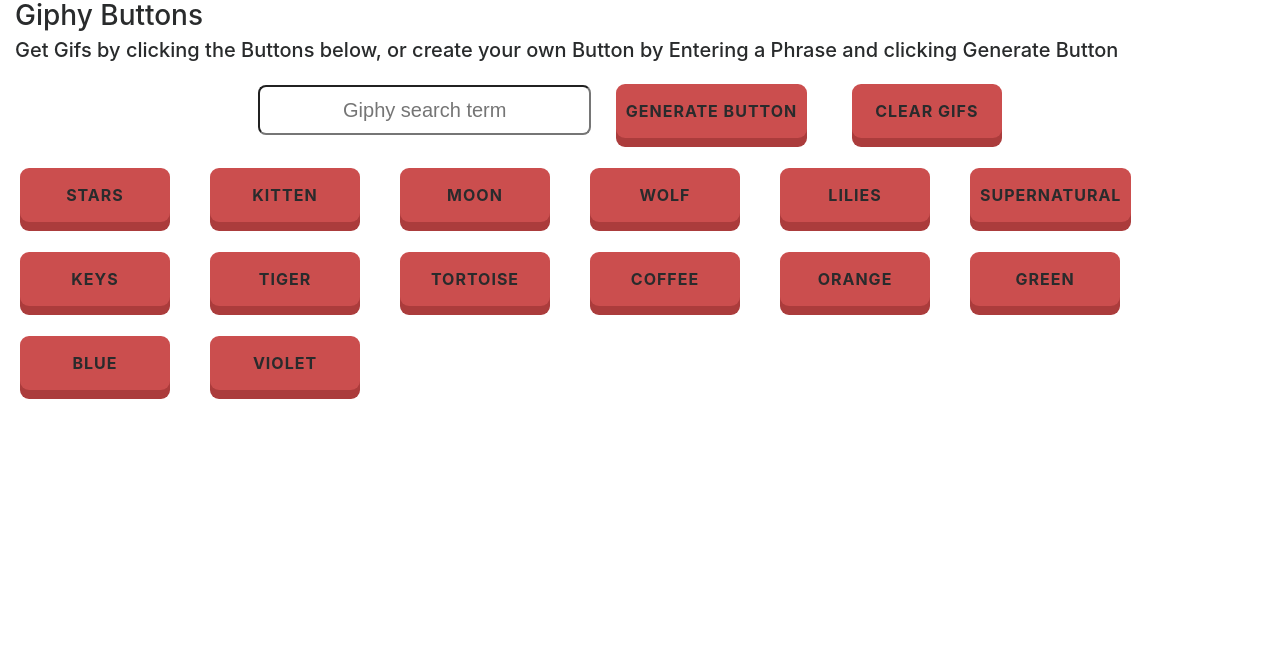
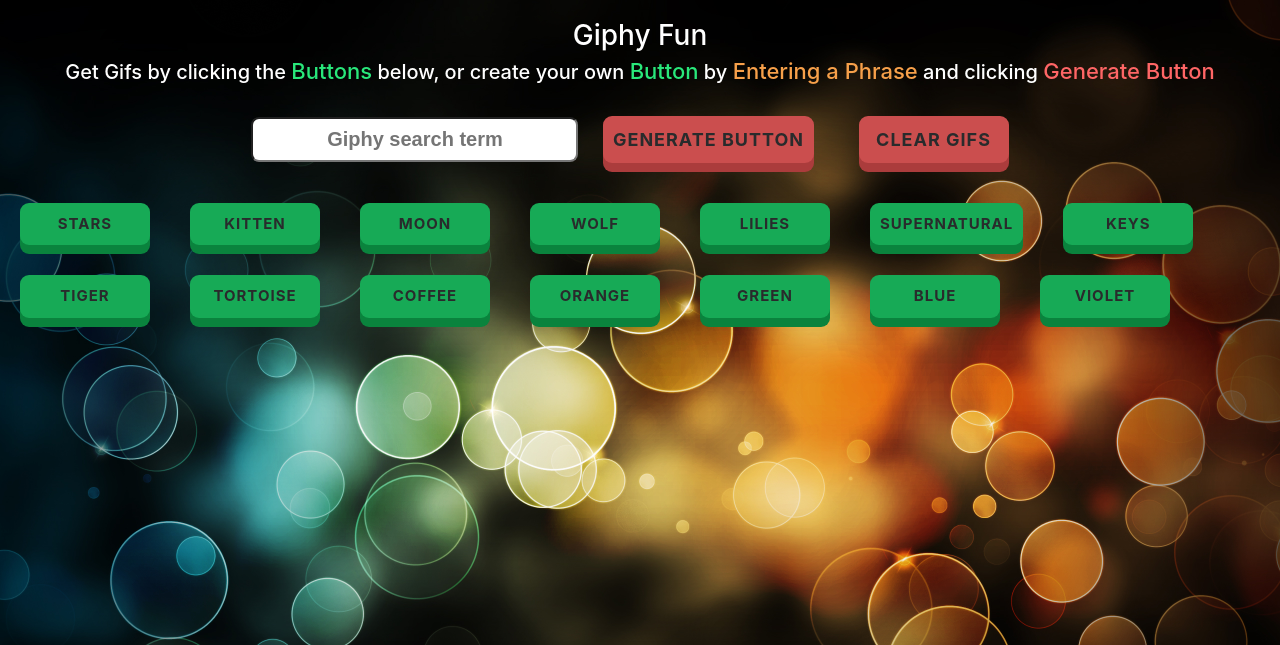
Before and after one commit to AceARK/GiphyApp, a PHP site: page / in a window 1280 px wide. Shown: the top 645 px of the page. Run offline with PHP 8.4, Linux system fonts and the light colour scheme; some libraries are stand-ins or nearby versions.

Commit message:
Adding css styles and background

```diff
--- a/css/style.css
+++ b/css/style.css
@@ -1,3 +1,28 @@
+* {
+	box-sizing: border-box;
+}
+
+body {
+	background: url("../images/bg.jpg") no-repeat center center fixed;
+	-webkit-background-size: cover;
+    -moz-background-size: cover;
+    -o-background-size: cover;
+    background-size: 100% 100%;
+}
+h3 {
+	margin-top: 20px;
+}
+
+h3, h5 {
+	font-weight: 500;
+	color: white;
+}
+
+form {
+	margin: 10px;
+}
+
+/* Default button style */
 .btn-2c:hover {
     box-shadow: 0 7px #ab3c3c;
     top: 3px;
@@ -20,13 +45,14 @@
     color: inherit;
     cursor: pointer;
     min-width: 150px;
-    padding: 15px 10px;
+    padding: 10px 10px;
     display: inline-block;
     margin: 15px 20px;
     text-transform: uppercase;
     letter-spacing: 1px;
     font-weight: 700;
     outline: none;
+    font-size: 18px;
     position: relative;
 }
 
@@ -35,16 +61,39 @@
 	top: 8px;
 }
 
+/* Styling dynamically generated buttons */
+.giphyButtons {
+	font-size: 15px;
+	min-width: 130px;
+	background: #17aa56;
+}
+
+#buttonDisplay>.btn-2c:hover {
+	box-shadow: 0 7px #0a833d;
+}
+
+#buttonDisplay>.btn-2c {
+	box-shadow: 0 9px #0a833d;
+}
+
+#buttonDisplay>.btn-2c:active {
+	box-shadow: none;
+}
+
 .button, #searchPhrase {
    outline: none !important;
 }
 
+/* Styling input box */
 #searchPhrase {
 	width: 30%;
 	margin-top: 15px;
-	height: 50px;
+	height: 45px;
+	top: 10px;
 	border-radius: 8px;
 	font-size: 20px;
+	color: #ff8002;
+	font-weight: 600;
 }
 
 #searchPhrase:focus {
@@ -52,3 +101,20 @@
     border-width: 3px 1px 1px 3px;
     border-color: orange;
 }
+
+/* Styling individual spans */
+#yellow {
+	color: #f7a04a;
+}
+
+#red {
+	color: #ff6666;
+}
+
+.green {
+	color: #29e87b;
+}
+
+span {
+	font-size: 22px;
+}
--- a/index.html
+++ b/index.html
@@ -1,7 +1,7 @@
 <!DOCTYPE html>
 <html>
 <head>
-	<title>Giphy app</title>
+	<title>Giphy Fun</title>
 	<script
   src="https://code.jquery.com/jquery-3.1.1.min.js"
   integrity="sha256-hVVnYaiADRTO2PzUGmuLJr8BLUSjGIZsDYGmIJLv2b8="
@@ -12,9 +12,9 @@
 </head>
 <body>
 	<div class="container-fluid">
-		<div class="row">
+		<div class="row text-center">
 			<div class="col-sm-12">
-				<h3>Giphy Buttons</h1>
+				<h3>Giphy Fun</h1>
 				<h5>Get Gifs by clicking the <span class="green">Buttons</span> below, or create your own <span class="green">Button</span> by <span id="yellow">Entering a Phrase</span> and clicking <span id="red">Generate Button</span></h5>
 			</div>
 		</div>
```
Also changed, not shown: images/bg.jpg (added).
